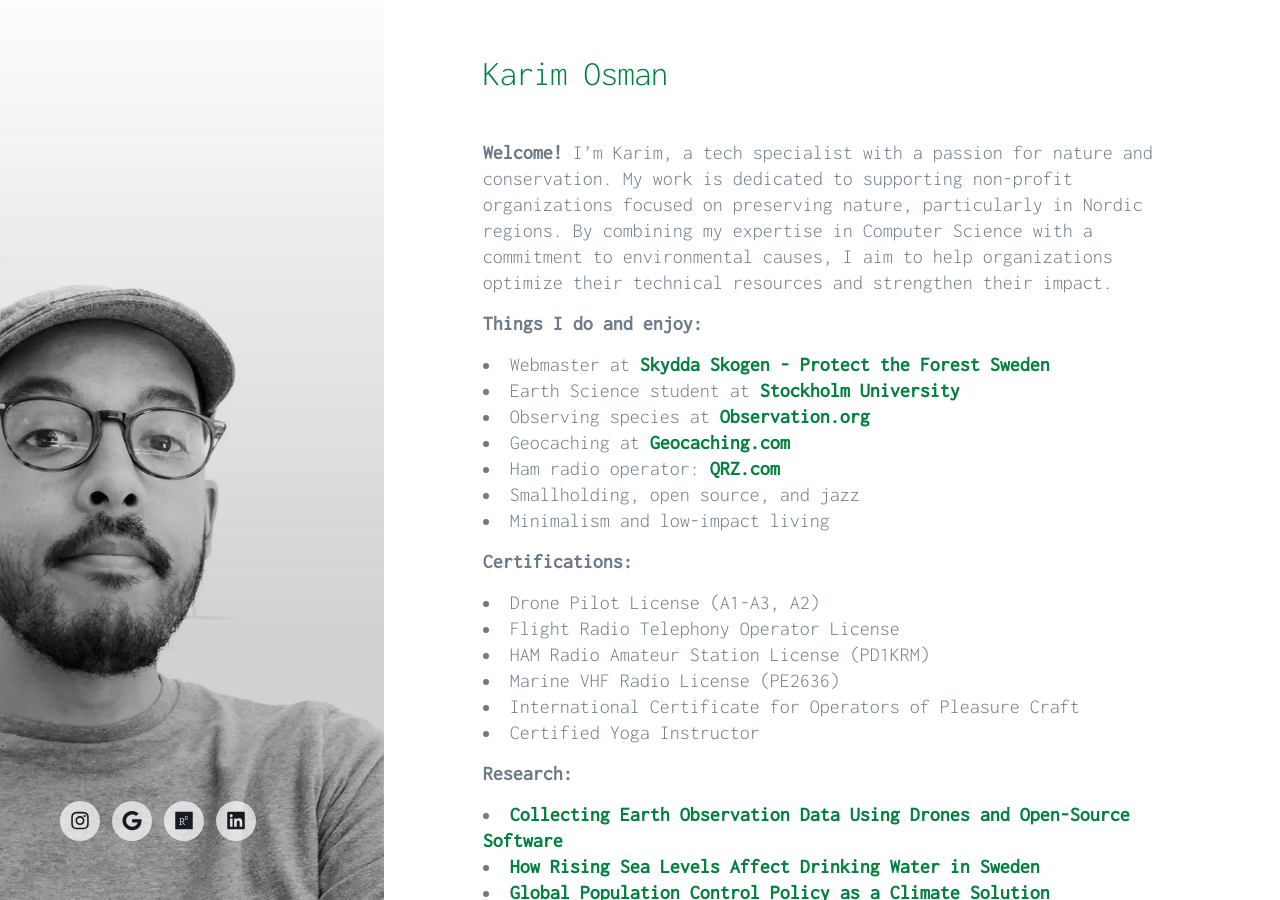
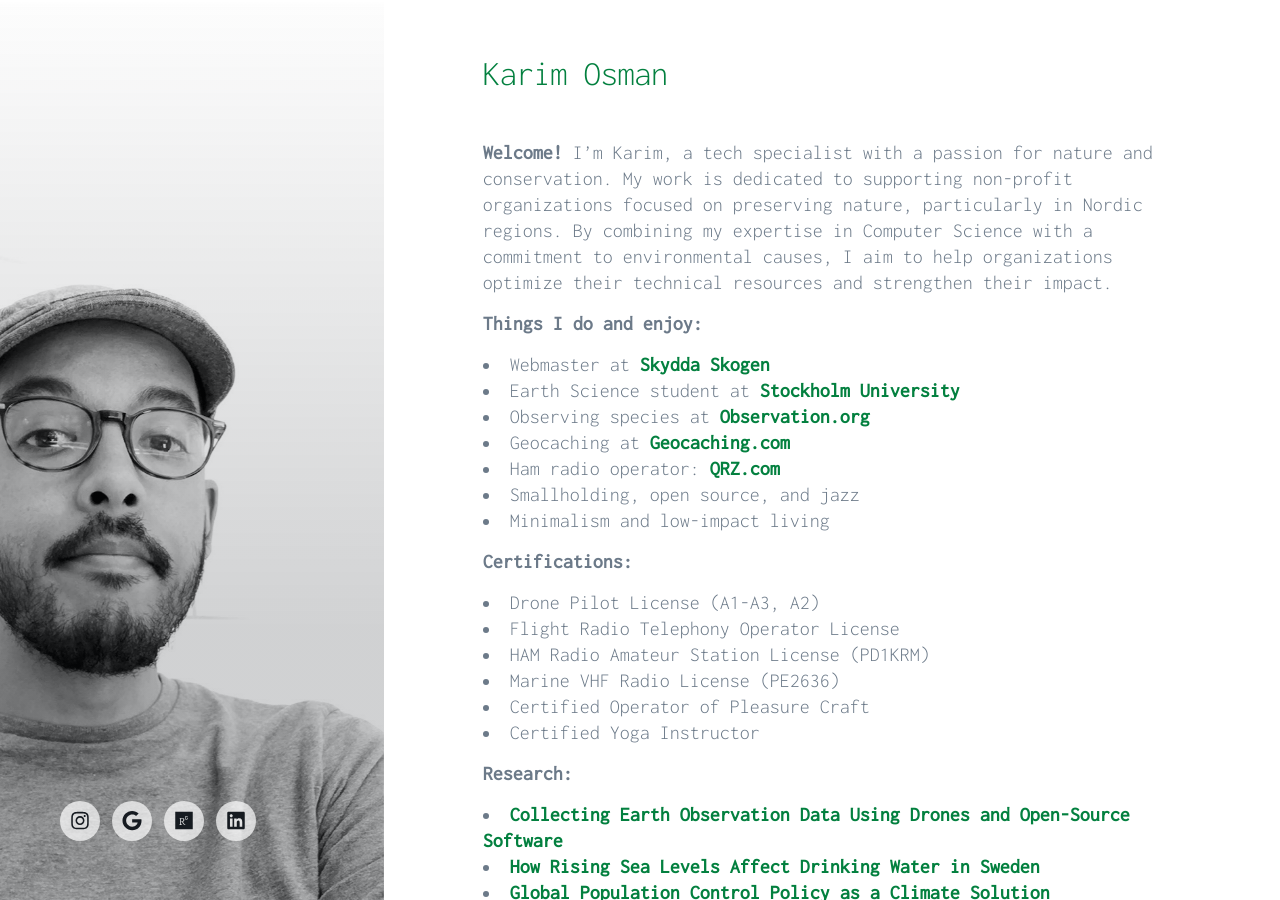
Before and after one commit to karimosman-se/karimosman-se.github.io, a Jekyll site: the page built from _pages/index.md, in a window 1280 px wide and 900 px high. Built offline with Jekyll 4.4.1, drawn with Linux system fonts in a browser that asks for light colours; nearby versions of some CDN libraries; some web fonts are replaced.

Commit message:
Update index.md

```diff
--- a/_pages/index.md
+++ b/_pages/index.md
@@ -6,7 +6,7 @@
 **Welcome!** I’m Karim, a tech specialist with a passion for nature and conservation. My work is dedicated to supporting non-profit organizations focused on preserving nature, particularly in Nordic regions. By combining my expertise in Computer Science with a commitment to environmental causes, I aim to help organizations optimize their technical resources and strengthen their impact.
 
 **Things I do and enjoy:**
-* Webmaster at [Skydda Skogen - Protect the Forest Sweden](https://skyddaskogen.se/)
+* Webmaster at [Skydda Skogen](https://skyddaskogen.se/)
 * Earth Science student at [Stockholm University](https://www.su.se/department-of-geological-sciences/)
 * Observing species at [Observation.org](https://observation.org/users/1051947/)
 * Geocaching at [Geocaching.com](https://www.geocaching.com/p/?guid=c5f61c04-2d1e-458b-82f8-852834c3554e)
@@ -19,7 +19,7 @@
 * Flight Radio Telephony Operator License
 * HAM Radio Amateur Station License (PD1KRM)
 * Marine VHF Radio License (PE2636)
-* International Certificate for Operators of Pleasure Craft
+* Certified Operator of Pleasure Craft
 * Certified Yoga Instructor
 
 **Research:**
```
